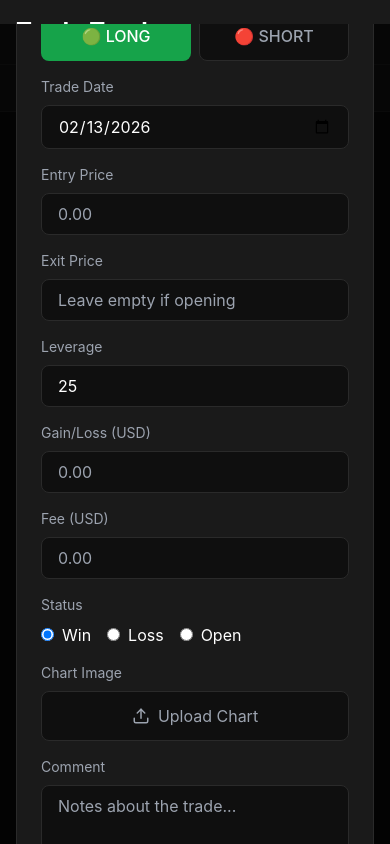
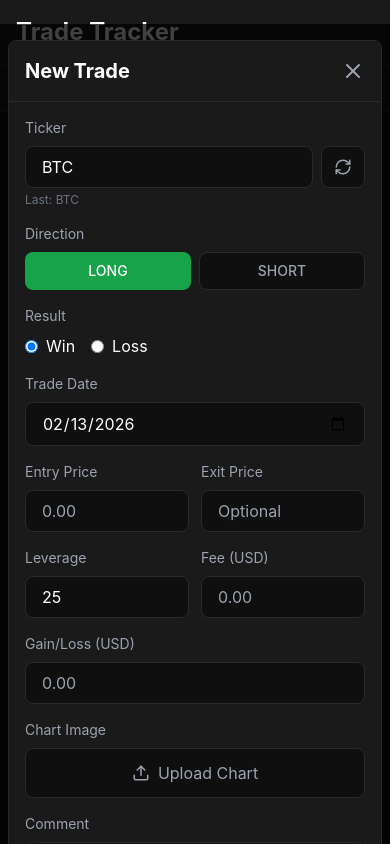
Before and after one commit to Thecityismine/trade-tracker, a React (Vite) app: page / in a window 390 px wide. Both pictures are taken after a click on the button "Add new trade". Shown: the top 844 px of the page. Built offline with nearby package versions, Linux system fonts and the light colour scheme; no server answers; the database is empty.

Commit message:
feat: streamline add-trade modal layout for desktop and mobile

```diff
--- a/src/components/TradeModal.jsx
+++ b/src/components/TradeModal.jsx
@@ -52,10 +52,22 @@ function TradeModal({ isOpen, onClose, editTrade = null, onSaved = null }) {
   const [loading, setLoading] = useState(false);
   const [calculatedPnl, setCalculatedPnl] = useState(0);
 
-  // Load last ticker on mount
   useEffect(() => {
     loadLastTicker();
   }, []);
+
+  useEffect(() => {
+    if (!isOpen) {
+      return;
+    }
+
+    const previousOverflow = document.body.style.overflow;
+    document.body.style.overflow = 'hidden';
+
+    return () => {
+      document.body.style.overflow = previousOverflow;
+    };
+  }, [isOpen]);
 
   useEffect(() => {
     if (!editTrade) {
@@ -67,6 +79,8 @@ function TradeModal({ isOpen, onClose, editTrade = null, onSaved = null }) {
       ? formatDateForInput(new Date())
       : formatDateForInput(tradeDate);
 
+    const normalizedResult = editTrade.result === 'loss' ? 'loss' : 'win';
+
     setFormData({
       ticker: editTrade.ticker || 'BTC',
       direction: editTrade.direction || 'long',
@@ -75,7 +89,7 @@ function TradeModal({ isOpen, onClose, editTrade = null, onSaved = null }) {
       leverage: editTrade.leverage?.toString() || '25',
       gainLoss: editTrade.gainLoss?.toString() || '',
       fee: editTrade.fee?.toString() || '',
-      result: editTrade.result || 'win',
+      result: normalizedResult,
       comment: editTrade.comment || '',
       tradeDate: formattedDate
     });
@@ -84,7 +98,6 @@ function TradeModal({ isOpen, onClose, editTrade = null, onSaved = null }) {
     setRemoveExistingChart(false);
   }, [editTrade]);
 
-  // Calculate P&L% when prices change
   useEffect(() => {
     if (formData.entryPrice && formData.exitPrice) {
       const entry = parseFloat(formData.entryPrice);
@@ -100,11 +113,10 @@ function TradeModal({ isOpen, onClose, editTrade = null, onSaved = null }) {
 
       setCalculatedPnl(pnl);
 
-      // Auto-set result based on P&L
       if (pnl > 0) {
-        setFormData(prev => ({ ...prev, result: 'win' }));
+        setFormData((prev) => ({ ...prev, result: 'win' }));
       } else if (pnl < 0) {
-        setFormData(prev => ({ ...prev, result: 'loss' }));
+        setFormData((prev) => ({ ...prev, result: 'loss' }));
       }
     } else {
       setCalculatedPnl(0);
@@ -126,7 +138,7 @@ function TradeModal({ isOpen, onClose, editTrade = null, onSaved = null }) {
 
   const handleInputChange = (e) => {
     const { name, value } = e.target;
-    setFormData(prev => ({ ...prev, [name]: value }));
+    setFormData((prev) => ({ ...prev, [name]: value }));
   };
 
   const handleImageUpload = (e) => {
@@ -143,7 +155,7 @@ function TradeModal({ isOpen, onClose, editTrade = null, onSaved = null }) {
   };
 
   const useLastTicker = () => {
-    setFormData(prev => ({ ...prev, ticker: lastTicker }));
+    setFormData((prev) => ({ ...prev, ticker: lastTicker }));
   };
 
   const handleSubmit = async (e) => {
@@ -153,14 +165,12 @@ function TradeModal({ isOpen, onClose, editTrade = null, onSaved = null }) {
     try {
       let chartImageUrl = removeExistingChart ? null : (editTrade?.chartImageUrl || null);
 
-      // Upload chart image if provided
       if (chartImage) {
         const imageRef = ref(storage, `charts/${Date.now()}_${chartImage.name}`);
         await uploadBytes(imageRef, chartImage);
         chartImageUrl = await getDownloadURL(imageRef);
       }
 
-      // Prepare trade data
       const tradeData = {
         ticker: formData.ticker,
         direction: formData.direction,
@@ -191,11 +201,10 @@ function TradeModal({ isOpen, onClose, editTrade = null, onSaved = null }) {
         });
       }
 
-      // Reset form
       if (!editTrade) {
         setFormData({
-          ticker: formData.ticker, // Keep ticker
-          direction: formData.direction, // Keep direction
+          ticker: formData.ticker,
+          direction: formData.direction,
           entryPrice: '',
           exitPrice: '',
           leverage: '25',
@@ -224,10 +233,10 @@ function TradeModal({ isOpen, onClose, editTrade = null, onSaved = null }) {
   if (!isOpen) return null;
 
   return (
-    <div className="fixed inset-0 bg-black bg-opacity-75 flex items-center justify-center z-50 p-4 overflow-y-auto">
-      <div className="bg-dark-card border border-dark-border rounded-lg w-full max-w-lg my-8">
-        {/* Header */}
-        <div className="flex items-center justify-between p-6 border-b border-dark-border">
+    <div className="fixed inset-0 bg-black bg-opacity-75 z-50 p-2 sm:p-4 overflow-y-auto">
+      <div className="min-h-full flex items-start sm:items-center justify-center">
+        <div className="bg-dark-card border border-dark-border rounded-lg w-full max-w-lg my-2 sm:my-8 max-h-[calc(100vh-1rem)] overflow-y-auto">
+          <div className="flex items-center justify-between p-4 sm:p-6 border-b border-dark-border">
             <h2 className="text-xl font-bold text-white">{editTrade ? 'Edit Trade' : 'New Trade'}</h2>
             <button
               onClick={onClose}
@@ -237,9 +246,7 @@ function TradeModal({ isOpen, onClose, editTrade = null, onSaved = null }) {
             </button>
           </div>
 
-        {/* Form */}
-        <form onSubmit={handleSubmit} className="p-6 space-y-4">
-          {/* Ticker */}
+          <form onSubmit={handleSubmit} className="p-4 sm:p-6 space-y-4">
             <div>
               <label className="block text-gray-400 text-sm mb-2">Ticker</label>
               <div className="flex gap-2">
@@ -263,126 +270,38 @@ function TradeModal({ isOpen, onClose, editTrade = null, onSaved = null }) {
               <p className="text-xs text-gray-500 mt-1">Last: {lastTicker}</p>
             </div>
 
-          {/* Direction */}
             <div>
               <label className="block text-gray-400 text-sm mb-2">Direction</label>
               <div className="grid grid-cols-2 gap-2">
                 <button
                   type="button"
-                onClick={() => setFormData(prev => ({ ...prev, direction: 'long' }))}
-                className={`py-3 rounded-lg font-medium transition-colors ${
+                  onClick={() => setFormData((prev) => ({ ...prev, direction: 'long' }))}
+                  className={`py-2 rounded-lg text-sm font-medium transition-colors ${
                     formData.direction === 'long'
                       ? 'bg-green-600 text-white'
                       : 'bg-dark-bg text-gray-400 border border-dark-border hover:border-gray-500'
                   }`}
                 >
-                🟢 LONG
+                  LONG
                 </button>
                 <button
                   type="button"
-                onClick={() => setFormData(prev => ({ ...prev, direction: 'short' }))}
-                className={`py-3 rounded-lg font-medium transition-colors ${
+                  onClick={() => setFormData((prev) => ({ ...prev, direction: 'short' }))}
+                  className={`py-2 rounded-lg text-sm font-medium transition-colors ${
                     formData.direction === 'short'
                       ? 'bg-red-600 text-white'
                       : 'bg-dark-bg text-gray-400 border border-dark-border hover:border-gray-500'
                   }`}
                 >
-                🔴 SHORT
+                  SHORT
                 </button>
               </div>
             </div>
 
-          {/* Trade Date */}
             <div>
-            <label className="block text-gray-400 text-sm mb-2">Trade Date</label>
-            <input
-              type="date"
-              name="tradeDate"
-              value={formData.tradeDate}
-              onChange={handleInputChange}
-              className="w-full bg-dark-bg border border-dark-border rounded-lg px-4 py-2 text-white focus:outline-none focus:border-blue-500"
-              required
-            />
-          </div>
-
-          {/* Entry Price */}
-          <div>
-            <label className="block text-gray-400 text-sm mb-2">Entry Price</label>
-            <input
-              type="number"
-              name="entryPrice"
-              value={formData.entryPrice}
-              onChange={handleInputChange}
-              step="0.01"
-              placeholder="0.00"
-              className="w-full bg-dark-bg border border-dark-border rounded-lg px-4 py-2 text-white focus:outline-none focus:border-blue-500"
-              required
-            />
-          </div>
-
-          {/* Exit Price */}
-          <div>
-            <label className="block text-gray-400 text-sm mb-2">Exit Price</label>
-            <input
-              type="number"
-              name="exitPrice"
-              value={formData.exitPrice}
-              onChange={handleInputChange}
-              step="0.01"
-              placeholder="Leave empty if opening"
-              className="w-full bg-dark-bg border border-dark-border rounded-lg px-4 py-2 text-white focus:outline-none focus:border-blue-500"
-            />
-          </div>
-
-          {/* Leverage */}
-          <div>
-            <label className="block text-gray-400 text-sm mb-2">Leverage</label>
-            <input
-              type="number"
-              name="leverage"
-              value={formData.leverage}
-              onChange={handleInputChange}
-              step="1"
-              placeholder="25"
-              className="w-full bg-dark-bg border border-dark-border rounded-lg px-4 py-2 text-white focus:outline-none focus:border-blue-500"
-              required
-            />
-          </div>
-
-          {/* Gain/Loss */}
-          <div>
-            <label className="block text-gray-400 text-sm mb-2">Gain/Loss (USD)</label>
-            <input
-              type="number"
-              name="gainLoss"
-              value={formData.gainLoss}
-              onChange={handleInputChange}
-              step="0.01"
-              placeholder="0.00"
-              className="w-full bg-dark-bg border border-dark-border rounded-lg px-4 py-2 text-white focus:outline-none focus:border-blue-500"
-              required
-            />
-          </div>
-
-          {/* Fee */}
-          <div>
-            <label className="block text-gray-400 text-sm mb-2">Fee (USD)</label>
-            <input
-              type="number"
-              name="fee"
-              value={formData.fee}
-              onChange={handleInputChange}
-              step="0.01"
-              placeholder="0.00"
-              className="w-full bg-dark-bg border border-dark-border rounded-lg px-4 py-2 text-white focus:outline-none focus:border-blue-500"
-            />
-          </div>
-
-          {/* Status */}
-          <div>
-            <label className="block text-gray-400 text-sm mb-2">Status</label>
+              <label className="block text-gray-400 text-sm mb-2">Result</label>
               <div className="flex gap-4">
-              {['win', 'loss', 'open'].map((status) => (
+                {['win', 'loss'].map((status) => (
                   <label key={status} className="flex items-center cursor-pointer">
                     <input
                       type="radio"
@@ -398,7 +317,90 @@ function TradeModal({ isOpen, onClose, editTrade = null, onSaved = null }) {
               </div>
             </div>
 
-          {/* Chart Image */}
+            <div>
+              <label className="block text-gray-400 text-sm mb-2">Trade Date</label>
+              <input
+                type="date"
+                name="tradeDate"
+                value={formData.tradeDate}
+                onChange={handleInputChange}
+                className="w-full bg-dark-bg border border-dark-border rounded-lg px-4 py-2 text-white focus:outline-none focus:border-blue-500"
+                required
+              />
+            </div>
+
+            <div className="grid grid-cols-2 gap-3">
+              <div>
+                <label className="block text-gray-400 text-sm mb-2">Entry Price</label>
+                <input
+                  type="number"
+                  name="entryPrice"
+                  value={formData.entryPrice}
+                  onChange={handleInputChange}
+                  step="0.01"
+                  placeholder="0.00"
+                  className="w-full bg-dark-bg border border-dark-border rounded-lg px-4 py-2 text-white focus:outline-none focus:border-blue-500"
+                  required
+                />
+              </div>
+
+              <div>
+                <label className="block text-gray-400 text-sm mb-2">Exit Price</label>
+                <input
+                  type="number"
+                  name="exitPrice"
+                  value={formData.exitPrice}
+                  onChange={handleInputChange}
+                  step="0.01"
+                  placeholder="Optional"
+                  className="w-full bg-dark-bg border border-dark-border rounded-lg px-4 py-2 text-white focus:outline-none focus:border-blue-500"
+                />
+              </div>
+            </div>
+
+            <div className="grid grid-cols-2 gap-3">
+              <div>
+                <label className="block text-gray-400 text-sm mb-2">Leverage</label>
+                <input
+                  type="number"
+                  name="leverage"
+                  value={formData.leverage}
+                  onChange={handleInputChange}
+                  step="1"
+                  placeholder="25"
+                  className="w-full bg-dark-bg border border-dark-border rounded-lg px-4 py-2 text-white focus:outline-none focus:border-blue-500"
+                  required
+                />
+              </div>
+
+              <div>
+                <label className="block text-gray-400 text-sm mb-2">Fee (USD)</label>
+                <input
+                  type="number"
+                  name="fee"
+                  value={formData.fee}
+                  onChange={handleInputChange}
+                  step="0.01"
+                  placeholder="0.00"
+                  className="w-full bg-dark-bg border border-dark-border rounded-lg px-4 py-2 text-white focus:outline-none focus:border-blue-500"
+                />
+              </div>
+            </div>
+
+            <div>
+              <label className="block text-gray-400 text-sm mb-2">Gain/Loss (USD)</label>
+              <input
+                type="number"
+                name="gainLoss"
+                value={formData.gainLoss}
+                onChange={handleInputChange}
+                step="0.01"
+                placeholder="0.00"
+                className="w-full bg-dark-bg border border-dark-border rounded-lg px-4 py-2 text-white focus:outline-none focus:border-blue-500"
+                required
+              />
+            </div>
+
             <div>
               <label className="block text-gray-400 text-sm mb-2">Chart Image</label>
               <div className="space-y-2">
@@ -439,7 +441,6 @@ function TradeModal({ isOpen, onClose, editTrade = null, onSaved = null }) {
               </div>
             </div>
 
-          {/* Comment */}
             <div>
               <label className="block text-gray-400 text-sm mb-2">Comment</label>
               <textarea
@@ -452,17 +453,6 @@ function TradeModal({ isOpen, onClose, editTrade = null, onSaved = null }) {
               />
             </div>
 
-          {/* Calculated P&L% */}
-          <div className="bg-dark-bg border border-dark-border rounded-lg p-4">
-            <div className="text-gray-400 text-sm mb-1">Calculated P&L%</div>
-            <div className={`text-2xl font-bold ${
-              calculatedPnl >= 0 ? 'text-green-500' : 'text-red-500'
-            }`}>
-              {calculatedPnl.toFixed(2)}%
-            </div>
-          </div>
-
-          {/* Buttons */}
             <div className="flex gap-3 pt-4">
               <button
                 type="button"
@@ -482,6 +472,7 @@ function TradeModal({ isOpen, onClose, editTrade = null, onSaved = null }) {
           </form>
         </div>
       </div>
+    </div>
   );
 }
 
```
Lines whose indentation alone changed are shown as unchanged.
